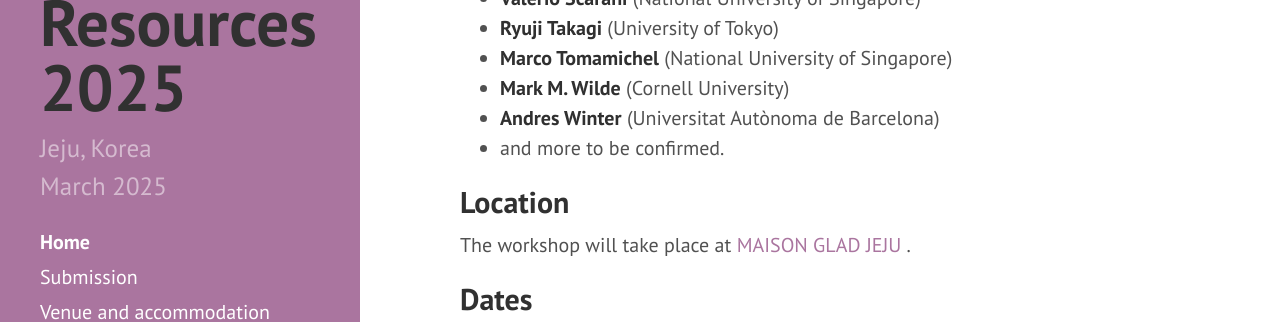
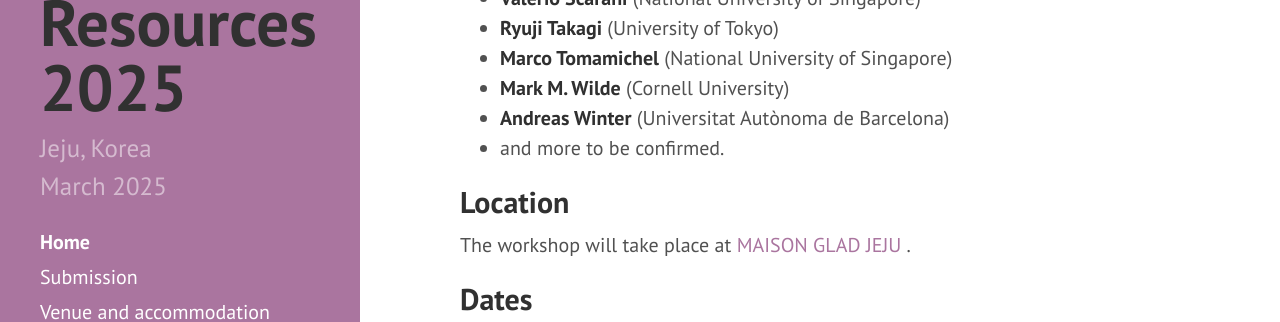
Before and after one commit to yeon-lee/yeon-lee.github.io, a Jekyll site: the page built from index.md, in a window 1280 px wide and 900 px high, scrolled down 1143 px. Shown: the part 155-477 px from the top of the window. Built offline with Jekyll 4.4.1, drawn with Linux system fonts in a browser that asks for light colours; nearby versions of some CDN libraries.

Commit message:
Update index.md

```diff
--- a/index.md
+++ b/index.md
@@ -25,7 +25,7 @@ This is a successor of the previous events, Quantum Resources, which took place
 * **Ryuji Takagi** (University of Tokyo)
 * **Marco Tomamichel** (National University of Singapore)
 * **Mark M. Wilde** (Cornell University)
-* **Andres Winter** (Universitat Autònoma de Barcelona)
+* **Andreas Winter** (Universitat Autònoma de Barcelona)
 * and more to be confirmed.
 
 ## Location
```
